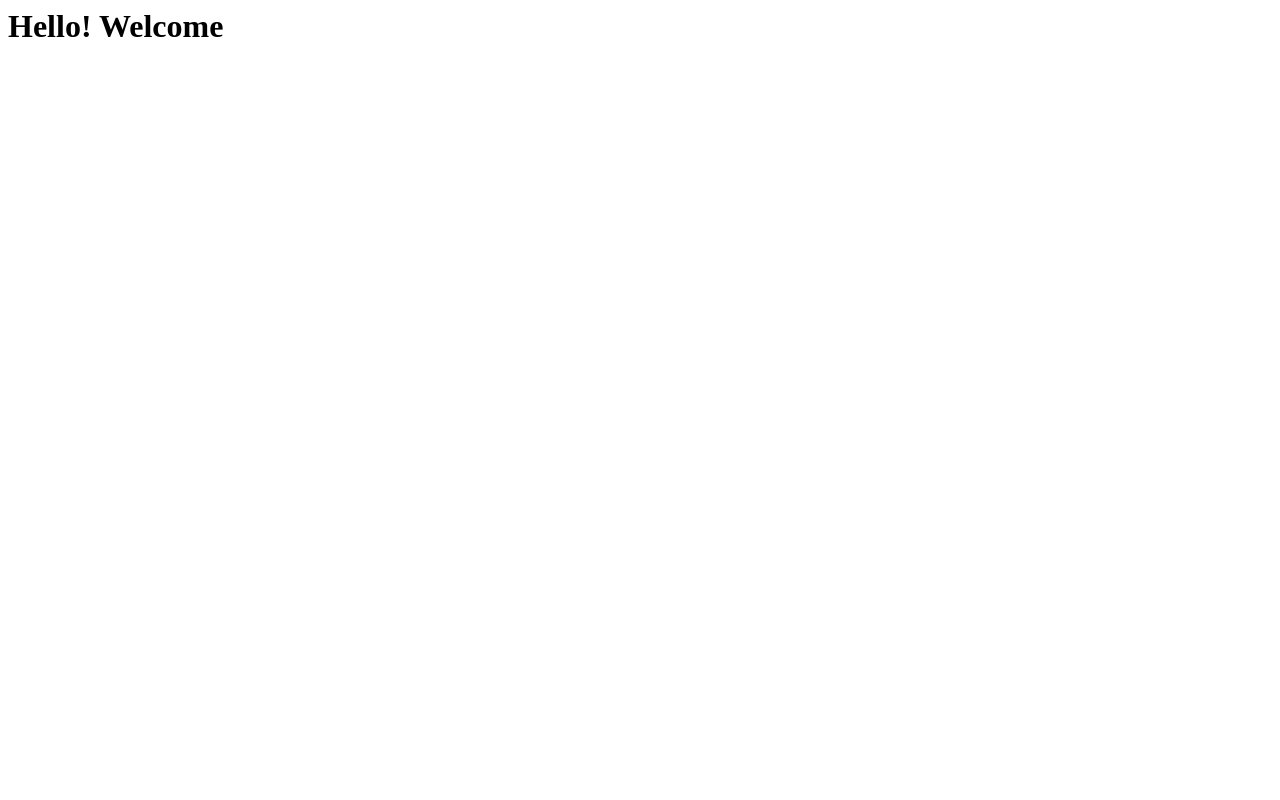
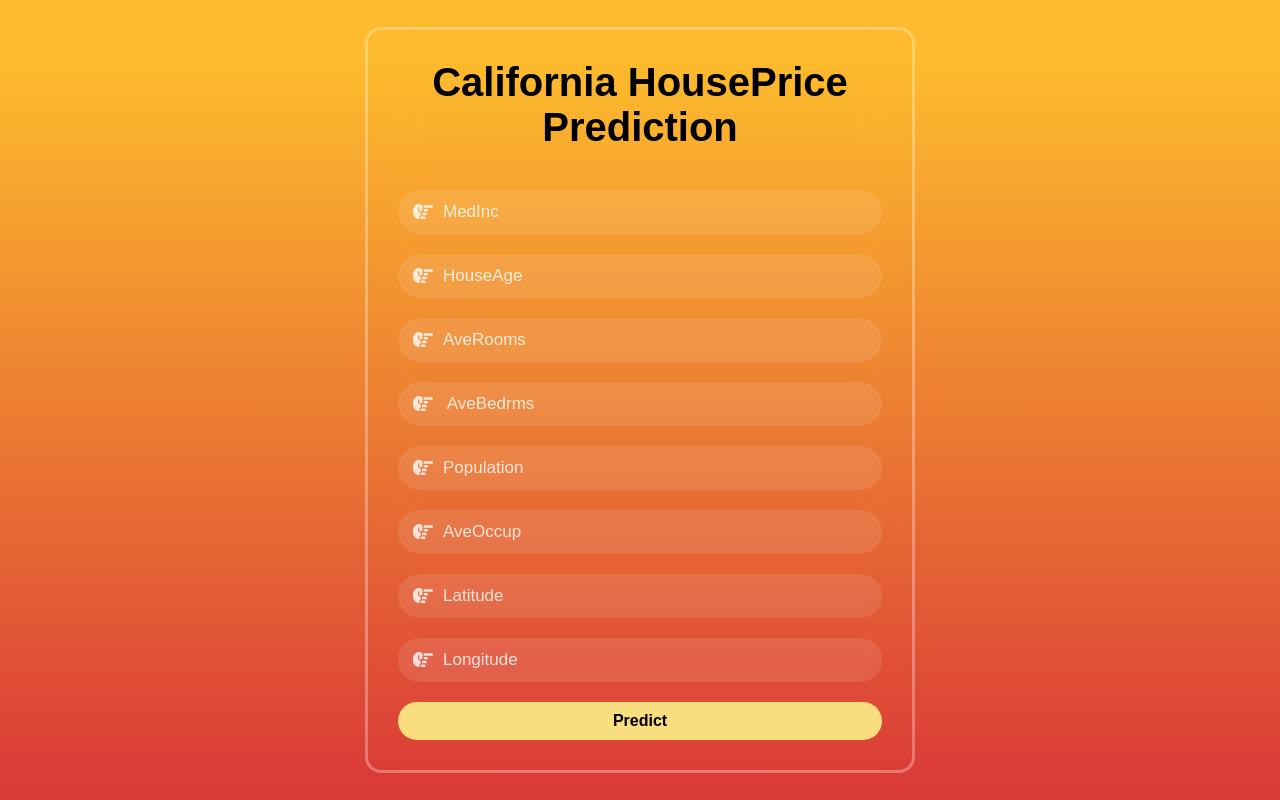
Before and after one commit to Shilpa6s/Housepriceprediction, a Flask app: page / in a window 1280 px wide. Before the commit the page is almost empty. Run offline with Flask 3, Linux system fonts and the light colour scheme; parts of the project's set-up code (start-up, migrations or seed data) failed here and were passed over.

Commit message:
The Web App is Ready

```diff
--- a/app.py
+++ b/app.py
@@ -24,5 +24,14 @@ def predict_api():
     print(output[0])
     return jsonify(output[0])
 
+@app.route('/predict',methods=['POST'])
+def predict():
+    data=[float(x) for x in request.form.values()]
+    final_input = scalar.transform(np.array(data).reshape(1,-1))
+    print(final_input)
+    output = regmodel.predict(final_input)[0]
+    return render_template("Home.html",prediction_text="The House Price Prediction is {}".format(output))
+
+
 if __name__=="__main__":
     app.run(debug=True)
--- /dev/null
+++ b/static/style.css
@@ -0,0 +1,114 @@
+*{
+    margin: 0;
+    padding: 0;
+    box-sizing: border-box;
+    font-family: 'Poppins', sans-serif;
+}
+
+body{
+    display: flex;
+    justify-content: center;
+    align-items: center;
+    min-height: 100vh;
+    background: #d93838;
+background: linear-gradient(0deg, rgba(217, 56, 56, 1) 0%, rgba(253, 187, 45, 1) 92%);
+}
+
+.prediction-form{
+    text-align: center;
+    width: 550px;
+    border: 3px solid rgba(255, 255, 255, 0.3);
+    padding: 30px;
+    backdrop-filter: blur(25px);
+    border-radius: 16px;
+}
+
+.prediction-form .prediction-title{
+    font-size: 40px;
+    margin-bottom: 40px;
+}
+
+.input-box{
+    position: relative;
+    margin: 20px 0;
+}
+
+.input-box input{
+    width: 100%;
+    background: rgba(255, 255, 255, 0.1);
+    border: none;
+    padding: 12px 12px 12px 45px;
+    border-radius: 99px;
+    outline: 3px solid transparent;
+    font-size: 17px;
+    color: whitesmoke;
+    font-weight: 500;
+    transition: 0.3s;
+}
+
+.input-box input::placeholder{
+    color: rgba(255, 255, 255, 0.8);
+    font-weight: 500;
+    font-size: 17px;
+}
+
+.input-box input:focus{
+    outline: 3px solid rgba(255, 255, 255, 0.3);
+}
+
+.input-box i{
+    position: absolute;
+    left: 15px;
+    top: 50%;
+    transform: translateY(-50%);
+    font-size: 20px;
+    color: rgba(255, 255, 255, 0.8);
+}
+
+.predict-btn{
+    width: 100%;
+    padding: 10px 0;
+    background: #f8de7e;
+    border: none;
+    border-radius: 99px;
+    color: black;
+    font-size: 16px;
+    font-weight: 600;
+    cursor: pointer;
+    transition: 0.3s;
+}
+
+.predict-btn:hover{
+    background: #fcf4a3;
+}
+
+.result-box {
+  margin-top: 30px;
+  text-align: center;
+  font-size: 1.1rem;
+  font-weight: bold;
+}
+
+@media (max-width: 600px) {
+  .prediction-form {
+    margin: 20px;
+    padding: 15px;
+  }
+
+  .prediction-title {
+    font-size: 1.5rem;
+  }
+
+  .input-box {
+    flex-direction: column;
+    align-items: flex-start;
+  }
+
+  .input-box i {
+    margin-bottom: 5px;
+  }
+
+  .predict-btn {
+    font-size: 1rem;
+  }
+}
--- a/templates/Home.html
+++ b/templates/Home.html
@@ -1,3 +1,72 @@
-<h1>
-    Hello! Welcome
-</h1>
+<!DOCTYPE html>
+<html lang="en">
+<head>
+  <meta charset="UTF-8" />
+  <meta http-equiv="X-UA-Compatible" content="IE=edge" />
+  <meta name="viewport" content="width=device-width, initial-scale=1.0" />
+  <title>California House Price Prediction</title>
+
+  <link
+    rel="stylesheet"
+    href="https://cdnjs.cloudflare.com/ajax/libs/font-awesome/6.4.0/css/all.min.css"
+  />
+  <link rel="stylesheet" href="{{ url_for('static', filename='style.css') }}">
+</head>
+
+        <body>
+            <form action="{{ url_for('predict')}}" method="post" class="prediction-form">
+                <h1 class="prediction-title"> California HousePrice Prediction </h1>
+
+                <div class="input-box">
+                    <i class="fa-solid fa-hand-point-right"></i>
+                    <input type="text" name="MedInc" placeholder="MedInc" required="required">
+                </div>
+
+                <div class="input-box">
+                    <i class="fa-solid fa-hand-point-right"></i>
+                    <input type="text" name="HouseAge" placeholder="HouseAge" required="required">
+                </div>
+
+                <div class="input-box">
+                    <i class="fa-solid fa-hand-point-right"></i>
+                    <input type="text" name="AveRooms" placeholder="AveRooms" required="required">
+                </div>
+
+                <div class="input-box">
+                    <i class="fa-solid fa-hand-point-right"></i>
+                    <input type="text" name=" AveBedrms" placeholder=" AveBedrms" required="required">
+                </div>
+
+                <div class="input-box">
+                    <i class="fa-solid fa-hand-point-right"></i>
+                    <input type="text"  name="Population" placeholder="Population" required="required">
+                </div>
+
+                <div class="input-box">
+                    <i class="fa-solid fa-hand-point-right"></i>
+                    <input type="text" name="AveOccup" placeholder="AveOccup" required="required">
+                </div>
+
+                <div class="input-box">
+                    <i class="fa-solid fa-hand-point-right"></i>
+                    <input type="text" name="Latitude" placeholder="Latitude" required="required" >
+                </div>
+
+                <div class="input-box">
+                    <i class="fa-solid fa-hand-point-right"></i>
+                    <input type="text" name="Longitude" placeholder="Longitude" required="required">
+                </div>
+
+                <button type="submit" class="predict-btn">Predict</button>
+
+                  {% if prediction_text %}
+  <div class="result-box">
+    <h2>{{ prediction_text }}</h2>
+  </div>
+{% endif %}
+
+            </form>
+
+
+        </body>
+</html>
```
